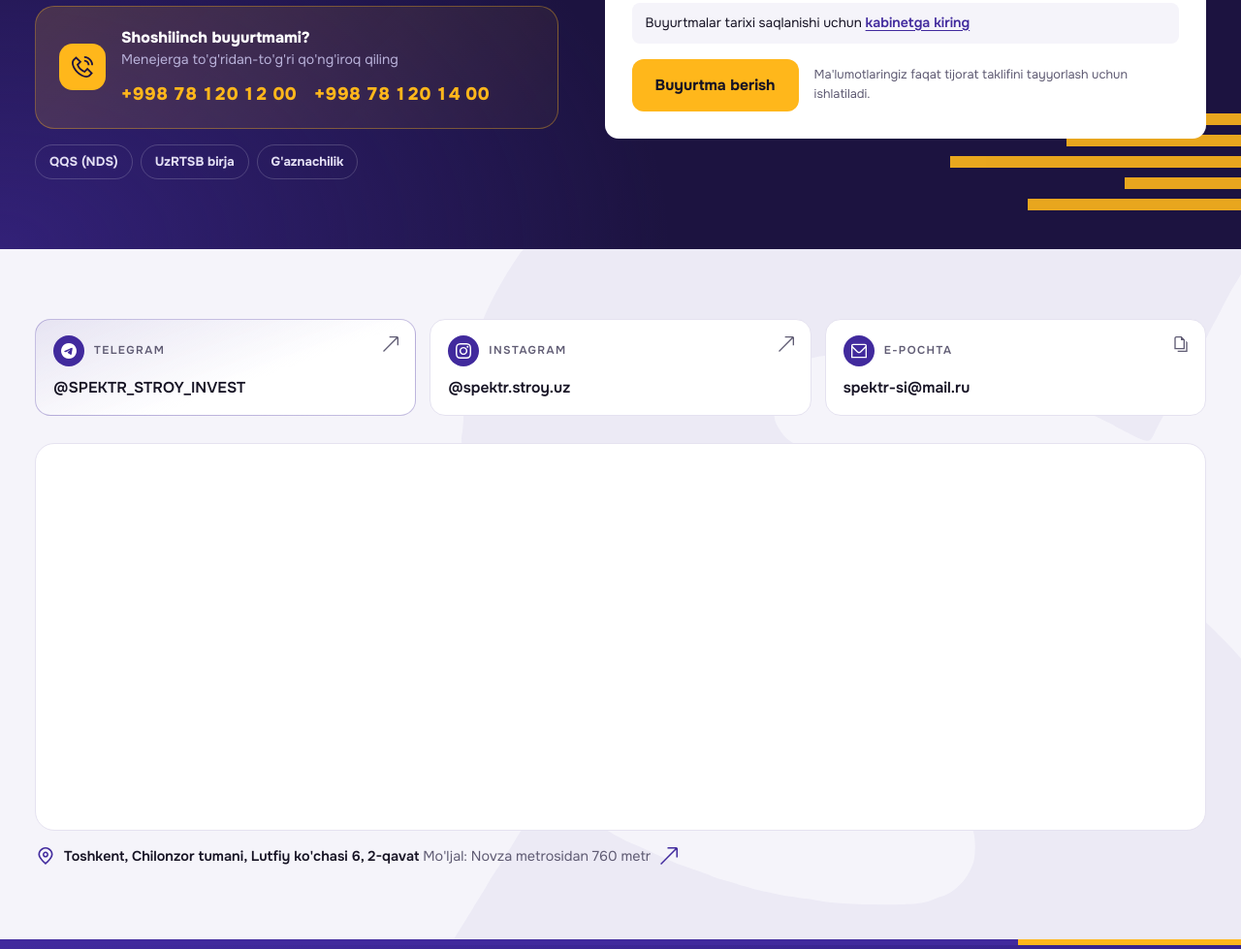
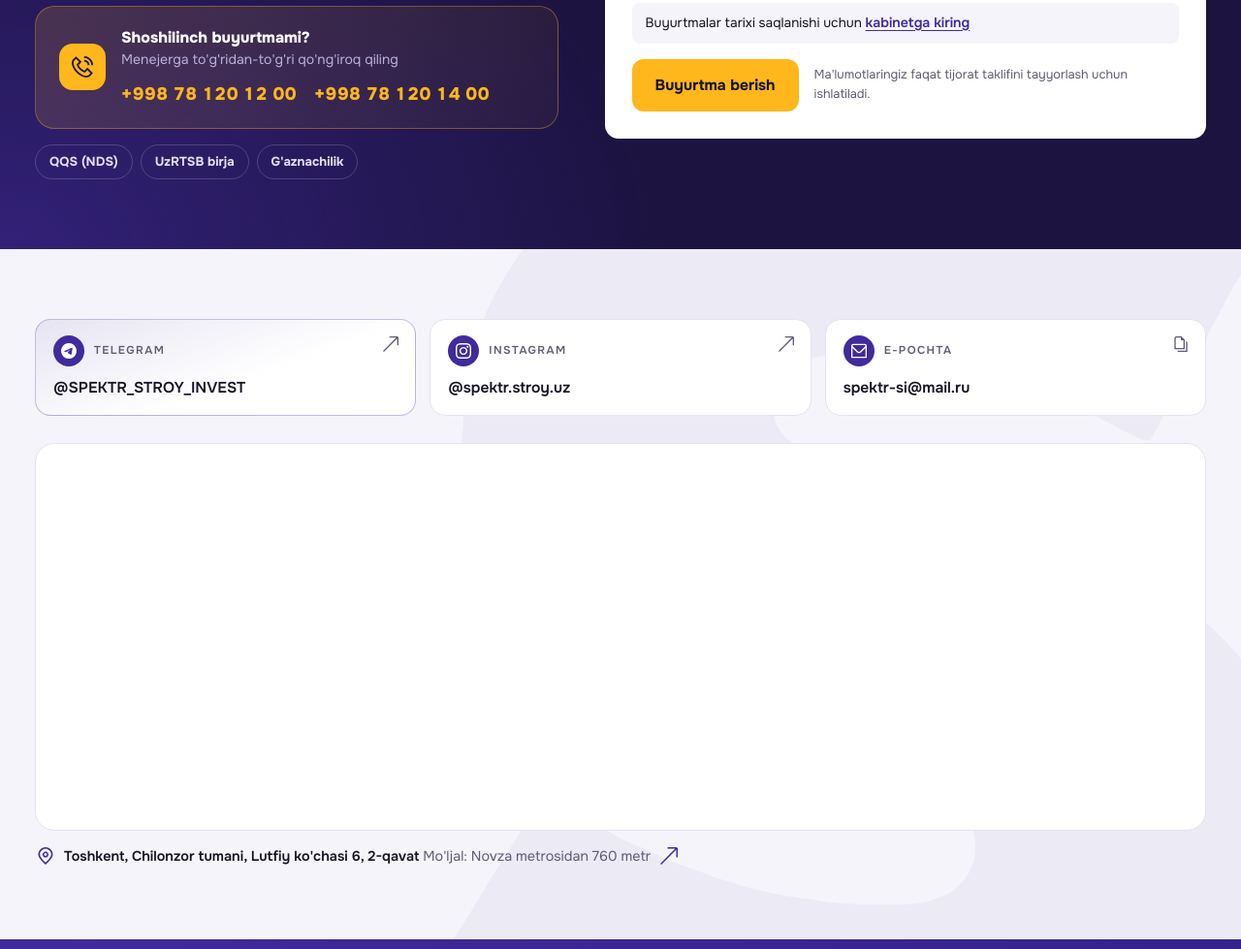
Before and after one commit to sanjarbekadirov/spektr-stroy-invest, a plain HTML site: page index.html in a window 1280 px wide. Shown: the part 5333-6312 px from the top of the page at 97% size. Drawn offline with nearby package versions, Linux system fonts and the light colour scheme.

Commit message:
So'rov bo'limi va footerdagi sariq chiziqlar olib tashlandi
Co-Authored-By: Claude Opus 5.5 <noreply@anthropic.com>

```diff
--- a/index.html
+++ b/index.html
@@ -129,8 +129,6 @@ nav.sub a.cta{margin-left:auto;color:var(--accent-text);font-weight:700}
 .ph-2{--sb:#DCD6E0;--sbm:rgba(220,214,224,.6);--img:url("img/hero/hero-2.webp");--img-m:url("img/hero/hero-2-m.webp")}
 .ph-3{--sb:#FCD08C;--sbm:rgba(252,208,140,.55);--img:url("img/hero/hero-3.webp");--img-m:url("img/hero/hero-3-m.webp")}
 .ph .btn-o{background:rgba(28,19,64,.28);backdrop-filter:blur(4px)}
-.slines{position:absolute;left:0;bottom:36px;display:flex;flex-direction:column;gap:10px;z-index:0;max-width:none}
-.slines i{display:block;height:12px;background:var(--yellow)}
 .dots{position:absolute;left:clamp(24px,5vw,56px);bottom:22px;display:flex;gap:8px;z-index:3}
 .dots button{all:unset;cursor:pointer;width:28px;height:6px;border-radius:3px;background:rgba(127,118,160,.45)}
 .dots button[aria-current="true"]{background:var(--yellow);width:44px}
@@ -144,7 +142,6 @@ nav.sub a.cta{margin-left:auto;color:var(--accent-text);font-weight:700}
   .slider{min-height:660px}
   .slide.ph{--mh:calc((100vw - 32px) * var(--mr));background-image:linear-gradient(180deg,var(--sb) 0,var(--sb) calc(100% - var(--mh)),var(--sbm) calc(100% - var(--mh) * .8),transparent calc(100% - var(--mh) * .5)),var(--img-m);background-size:100% 100%,100% auto;background-position:0 0,center bottom}
   .ph-1{--mr:.634}.ph-2{--mr:.578}.ph-3{--mr:.69}
-  .slines{display:none}
 }
 
 /* Sections */
@@ -228,7 +225,6 @@ section.sec{padding-block:72px}
 .req .ru{color:#B9B2DA;margin-top:14px}
 .req .inlist{margin-top:28px;display:flex;gap:12px;align-items:center;flex-wrap:wrap}
 .req .inlist b{font-family:var(--f-head);font-weight:900;font-size:2.2rem;color:var(--yellow);font-variant-numeric:tabular-nums}
-.req .slines{left:auto;right:0;bottom:40px;align-items:flex-end;opacity:.9;z-index:0}
 /* So'rov bo'limi: chap ustun (keyingi qadamlar, qo'ng'iroq, belgilar). Bo'lim har doim to'q fonda */
 .rq-next{margin-top:34px;padding:24px 24px 8px;border-radius:20px;background:rgba(255,255,255,.05);border:1px solid rgba(255,255,255,.12)}
 .rq-next-h{margin:0 0 18px;font-family:var(--f-head);font-weight:800;font-size:1.05rem;color:#fff}
@@ -275,7 +271,7 @@ form.rq{background:var(--surface);color:var(--text);border-radius:14px;padding:2
 .status.ok{background:var(--ok-bg);border:1px solid var(--ok)}
 .status.warn{background:var(--surface-2);border:1px solid var(--line)}
 .status pre{font:500 .8rem/1.5 var(--f-body);white-space:pre-wrap;margin:10px 0 0;overflow-wrap:anywhere}
-@media (max-width:900px){.req .wrap{grid-template-columns:1fr;gap:32px}.req .slines{display:none}}
+@media (max-width:900px){.req .wrap{grid-template-columns:1fr;gap:32px}}
 @media (max-width:520px){form.rq{grid-template-columns:1fr;padding:20px}}
 
 /* Contacts */
@@ -310,7 +306,6 @@ footer h4{font-family:var(--f-body);font-size:.78rem;letter-spacing:.14em;text-t
 footer ul{list-style:none;margin:0;padding:0;display:flex;flex-direction:column;gap:8px}
 footer a{text-decoration:none}footer a:hover{color:#fff}
 footer .bottom{grid-column:1/-1;border-top:1px solid rgba(255,255,255,.1);padding-top:20px;display:flex;justify-content:space-between;gap:12px;flex-wrap:wrap;font-size:.82rem}
-footer .bar{height:6px;background:linear-gradient(90deg,var(--purple) 0 82%,var(--yellow) 82% 100%)}
 @media (max-width:860px){footer .wrap{grid-template-columns:1fr 1fr}footer .fbrand{grid-column:1/-1}}
 
 /* Drawer */
@@ -1045,7 +1040,6 @@ input[type=file]::file-selector-button{font-family:var(--f-body);font-weight:700
   </section>
 
   <section class="sec req grid-bg" id="request">
-    <div class="slines" aria-hidden="true"><i style="width:260px"></i><i style="width:180px"></i><i style="width:300px"></i><i style="width:120px"></i><i style="width:220px"></i></div>
     <div class="wrap">
       <div>
         <span class="eyebrow" style="color:#B9B2DA" data-i18n="req_eyebrow">Buyurtma</span>
@@ -1108,7 +1102,6 @@ input[type=file]::file-selector-button{font-family:var(--f-body);font-weight:700
 </main>
 
 <footer>
-  <div class="bar"></div>
   <svg class="wm" viewBox="144 143 3712 919" aria-hidden="true"><use href="#lp"/></svg>
   <div class="wrap">
     <div class="fbrand"><div class="flogo"><img src="img/02_Spektr_logo_oq_shaffof.png" alt="SPEKTR STROY INVEST" width="720" height="217" loading="lazy"></div><p class="ftag" data-i18n="f_tag">Korxonalar va davlat tashkilotlari uchun ta'minot.</p></div>
```
